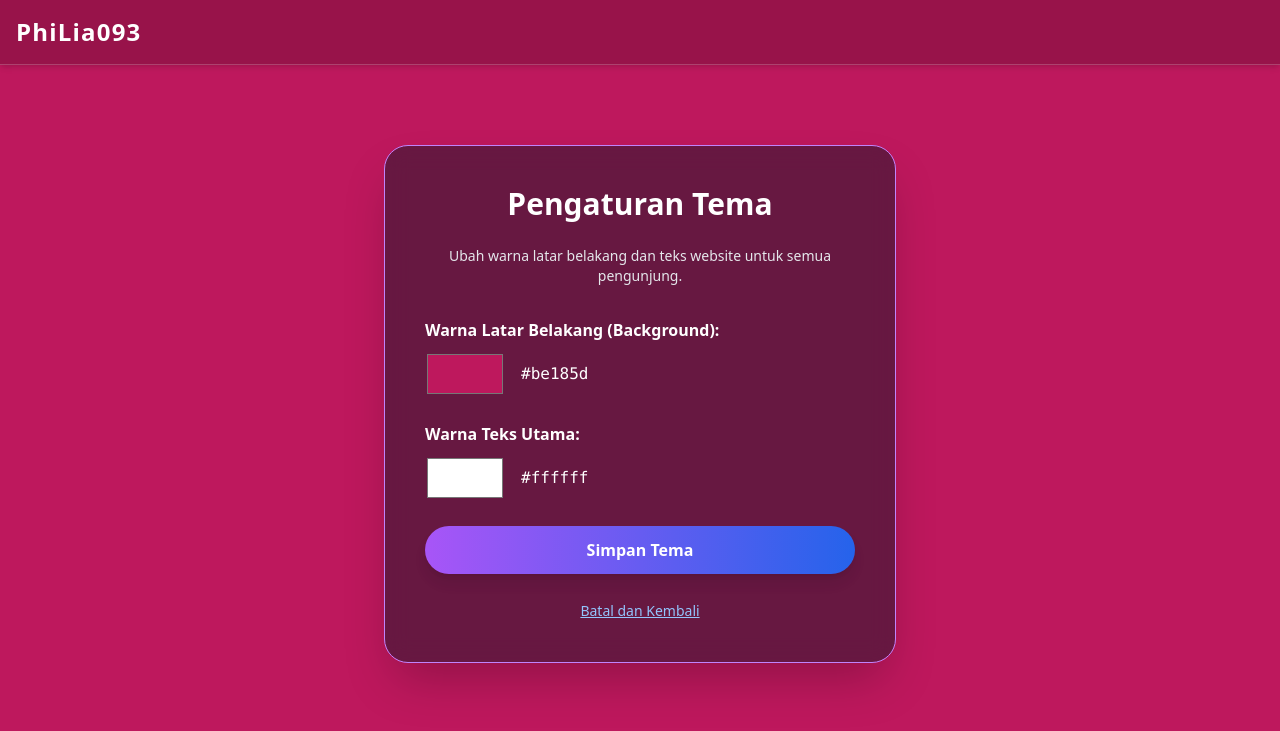
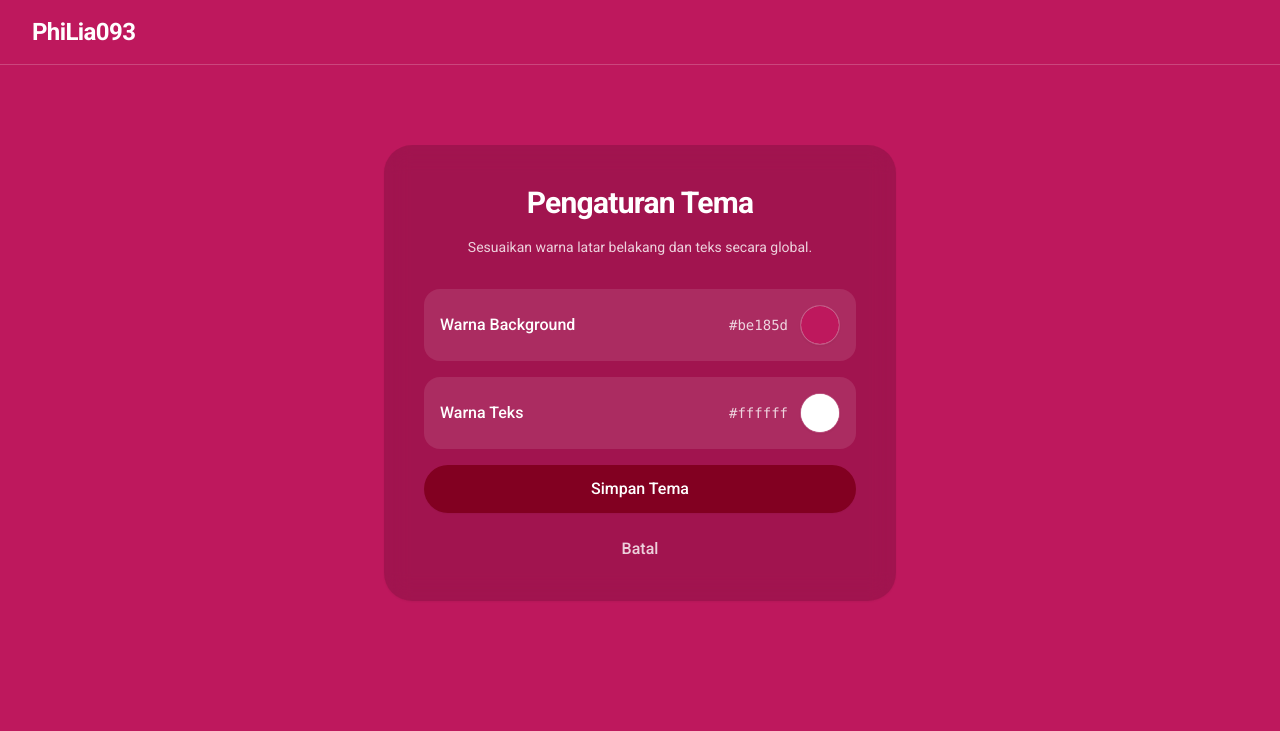
Before and after one commit to nathanaeru/bio-philia, a Django app: template templates/edit_theme.html in a window 1280 px wide. Shown: the top 731 px of the page. Run offline with Django 5.2, Linux system fonts and the light colour scheme; the template is opened without the code that fills it, so the values that code supplies are empty; some libraries are stand-ins or nearby versions.

Commit message:
Change the theme to Material You

```diff
--- a/templates/base.html
+++ b/templates/base.html
@@ -4,23 +4,64 @@
     <meta charset="UTF-8" />
     <meta name="viewport" content="width=device-width, initial-scale=1.0" />
     <title>Bio Philia093</title>
+    <link
+      href="https://fonts.googleapis.com/css2?family=Roboto:wght@400;500;700&display=swap"
+      rel="stylesheet"
+    />
     <script src="https://cdn.tailwindcss.com"></script>
+
+    <script>
+      const baseBgColor = "{{ theme.bg_color|default:'#be185d' }}";
+
+      function darkenHexColor(hex, amount) {
+        hex = hex.replace(/^#/, "");
+        if (hex.length === 3) {
+          hex = hex
+            .split("")
+            .map((c) => c + c)
+            .join("");
+        }
+        let r = Math.max(0, parseInt(hex.substring(0, 2), 16) - amount);
+        let g = Math.max(0, parseInt(hex.substring(2, 4), 16) - amount);
+        let b = Math.max(0, parseInt(hex.substring(4, 6), 16) - amount);
+
+        return `#${r.toString(16).padStart(2, "0")}${g.toString(16).padStart(2, "0")}${b.toString(16).padStart(2, "0")}`;
+      }
+
+      const primaryDarkColor = darkenHexColor(baseBgColor, 60);
+
+      tailwind.config = {
+        theme: {
+          extend: {
+            fontFamily: {
+              sans: ["Roboto", "sans-serif"],
+            },
+            colors: {
+              md: {
+                primary: primaryDarkColor,
+                onPrimary: "#FFFFFF",
+                surfaceVariant: "rgba(0, 0, 0, 0.15)",
+                outline: "#79747E",
+              },
+            },
+          },
+        },
+      };
+    </script>
   </head>
 
   <body
     class="min-h-screen font-sans antialiased transition-colors duration-500"
     style="background-color: {{ theme.bg_color|default:'#be185d' }}; color: {{ theme.text_color|default:'#ffffff' }};"
   >
-    <nav
-      class="p-4 bg-black bg-opacity-20 shadow-md border-b border-white border-opacity-20"
-    >
-      <div class="container mx-auto flex justify-between items-center">
-        <h1 class="text-2xl font-bold tracking-wider">PhiLia093</h1>
+    <nav class="p-4 bg-transparent border-b border-white/20">
+      <div class="container mx-auto flex justify-between items-center px-4">
+        <h1 class="text-2xl font-bold tracking-tight">PhiLia093</h1>
 
         {% if user.is_authenticated %}
         <a
           href="/edit-theme/"
-          class="text-sm bg-white bg-opacity-20 hover:bg-opacity-40 px-4 py-2 rounded-full transition-all"
+          class="text-sm font-medium bg-md-surfaceVariant hover:bg-black/20 px-6 py-2.5 rounded-full transition-all"
         >
           ⚙️ Ubah Tema
         </a>
@@ -28,7 +69,7 @@
       </div>
     </nav>
 
-    <main class="container mx-auto p-8">
+    <main class="container mx-auto p-4 sm:p-8">
       {% block content %} {% endblock %}
     </main>
   </body>
--- a/templates/edit_theme.html
+++ b/templates/edit_theme.html
@@ -1,55 +1,63 @@
 {% extends 'base.html' %} {% block content %}
 <div class="flex flex-col items-center justify-center mt-12">
   <div
-    class="bg-gray-900 bg-opacity-50 backdrop-blur-md p-10 rounded-3xl shadow-2xl border border-purple-400 text-center max-w-lg w-full"
+    class="bg-md-surfaceVariant backdrop-blur-md p-8 sm:p-10 rounded-[28px] shadow-sm text-center max-w-lg w-full"
   >
-    <h2 class="text-3xl font-extrabold mb-6 text-white">Pengaturan Tema</h2>
-    <p class="mb-8 text-sm text-gray-200">
-      Ubah warna latar belakang dan teks website untuk semua pengunjung.
+    <h2 class="text-3xl font-bold mb-4 tracking-tight">Pengaturan Tema</h2>
+    <p class="mb-8 text-sm opacity-80">
+      Sesuaikan warna latar belakang dan teks secara global.
     </p>
 
-    <form method="post" class="space-y-6">
+    <form method="post" class="space-y-4">
       {% csrf_token %}
 
-      <div class="flex flex-col items-start">
-        <label for="bg_color" class="text-white font-semibold mb-2"
-          >Warna Latar Belakang (Background):</label
+      <div
+        class="flex items-center justify-between bg-white/10 p-4 rounded-2xl hover:bg-white/20 transition-colors"
       >
-        <div class="flex items-center w-full">
+        <label for="bg_color" class="font-medium">Warna Background</label>
+        <div class="flex items-center gap-3">
+          <span class="font-mono text-sm opacity-80"
+            >{{ theme.bg_color|default:'#be185d' }}</span
+          >
+          <div
+            class="relative overflow-hidden w-10 h-10 rounded-full border border-white/20 shadow-sm"
+          >
             <input
               type="color"
               id="bg_color"
               name="bg_color"
               value="{{ theme.bg_color|default:'#be185d' }}"
-            class="h-12 w-20 rounded cursor-pointer border-none p-0 bg-transparent"
+              class="absolute -top-2 -left-2 w-16 h-16 cursor-pointer"
             />
-          <span class="ml-4 text-white font-mono"
-            >{{ theme.bg_color|default:'#be185d' }}</span
-          >
+          </div>
         </div>
       </div>
 
-      <div class="flex flex-col items-start">
-        <label for="text_color" class="text-white font-semibold mb-2"
-          >Warna Teks Utama:</label
+      <div
+        class="flex items-center justify-between bg-white/10 p-4 rounded-2xl hover:bg-white/20 transition-colors"
       >
-        <div class="flex items-center w-full">
+        <label for="text_color" class="font-medium">Warna Teks</label>
+        <div class="flex items-center gap-3">
+          <span class="font-mono text-sm opacity-80"
+            >{{ theme.text_color|default:'#ffffff' }}</span
+          >
+          <div
+            class="relative overflow-hidden w-10 h-10 rounded-full border border-white/20 shadow-sm"
+          >
             <input
               type="color"
               id="text_color"
               name="text_color"
               value="{{ theme.text_color|default:'#ffffff' }}"
-            class="h-12 w-20 rounded cursor-pointer border-none p-0 bg-transparent"
+              class="absolute -top-2 -left-2 w-16 h-16 cursor-pointer"
             />
-          <span class="ml-4 text-white font-mono"
-            >{{ theme.text_color|default:'#ffffff' }}</span
-          >
+          </div>
         </div>
       </div>
 
       <button
         type="submit"
-        class="w-full mt-4 bg-gradient-to-r from-purple-500 to-blue-600 hover:from-purple-600 hover:to-blue-700 text-white font-bold py-3 px-6 rounded-full transition-all duration-300 transform hover:scale-105 shadow-lg"
+        class="w-full mt-6 bg-md-primary text-md-onPrimary hover:bg-opacity-90 font-medium py-3 px-6 rounded-full transition-all duration-200 shadow-sm"
       >
         Simpan Tema
       </button>
@@ -58,9 +66,9 @@
     <div class="mt-6">
       <a
         href="{% url 'home_view' %}"
-        class="text-blue-300 hover:text-blue-100 text-sm underline"
+        class="font-medium opacity-80 hover:opacity-100 transition-opacity"
       >
-        Batal dan Kembali
+        Batal
       </a>
     </div>
   </div>
```
Also changed, not shown: templates/account/logout.html (+4 -4 lines), templates/home.html (+7 -9 lines), templates/socialaccount/login.html (+4 -4 lines). Lines whose indentation alone changed are shown as unchanged.
